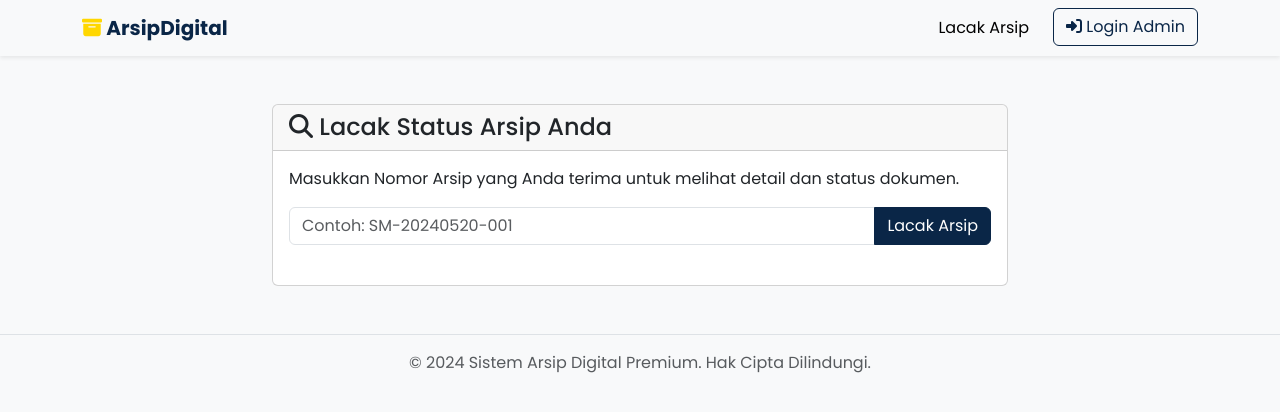
After one commit to mughie77/arsip-smk2, a PHP site: page /lacak_arsip.php in a window 1280 px wide. The commit adds this page. Shown: the top 412 px of the page. Run offline with PHP 8.4, Linux system fonts and the light colour scheme.

Commit message:
Refactor: Lacak Arsip as a New Page
This commit refactors the 'Lacak Arsip' (Archive Tracking) feature from a modal popup to a dedicated page.

Changes include:
- Created a new `lacak_arsip.php` page to host the tracking form and display results.
- Modified `index.php` to remove the modal and update the navigation link to point to the new page.
- Consolidated the backend logic from `core/lacak_arsip_aksi.php` into `lacak_arsip.php` for a more streamlined, single-page implementation.
- Deleted the now-redundant `core/lacak_arsip_aksi.php`.

This change improves user experience by providing a distinct URL for the tracking feature and simplifies the code by removing the previous AJAX-based modal implementation.

```diff
--- /dev/null
+++ b/lacak_arsip.php
@@ -0,0 +1,156 @@
+<!DOCTYPE html>
+<html lang="id">
+<head>
+    <meta charset="UTF-8">
+    <meta name="viewport" content="width=device-width, initial-scale=1.0">
+    <title>Lacak Arsip - Sistem Arsip Digital Premium</title>
+
+    <!-- Bootstrap 5 CSS -->
+    <link href="https://cdn.jsdelivr.net/npm/bootstrap@5.3.3/dist/css/bootstrap.min.css" rel="stylesheet">
+
+    <!-- Font Awesome Icons -->
+    <link rel="stylesheet" href="https://cdnjs.cloudflare.com/ajax/libs/font-awesome/6.4.0/css/all.min.css">
+
+    <!-- Custom CSS -->
+    <link rel="stylesheet" href="assets/css/style.css">
+</head>
+<body>
+
+    <!-- Header / Navbar -->
+    <nav class="navbar navbar-expand-lg navbar-light bg-light sticky-top shadow-sm">
+        <div class="container">
+            <a class="navbar-brand" href="index.php">
+                <i class="fas fa-archive"></i>
+                Arsip<strong>Digital</strong>
+            </a>
+            <button class="navbar-toggler" type="button" data-bs-toggle="collapse" data-bs-target="#navbarNav" aria-controls="navbarNav" aria-expanded="false" aria-label="Toggle navigation">
+                <span class="navbar-toggler-icon"></span>
+            </button>
+            <div class="collapse navbar-collapse" id="navbarNav">
+                <ul class="navbar-nav ms-auto">
+                    <li class="nav-item">
+                        <a class="nav-link active" href="lacak_arsip.php">Lacak Arsip</a>
+                    </li>
+                    <li class="nav-item">
+                        <a class="btn btn-outline-premium ms-lg-3" href="login.php">
+                            <i class="fas fa-sign-in-alt"></i> Login Admin
+                        </a>
+                    </li>
+                </ul>
+            </div>
+        </div>
+    </nav>
+
+    <!-- Main Content -->
+    <main class="container py-5">
+        <div class="row justify-content-center">
+            <div class="col-md-8">
+                <div class="card">
+                    <div class="card-header">
+                        <h4 class="mb-0"><i class="fas fa-search"></i> Lacak Status Arsip Anda</h4>
+                    </div>
+                    <div class="card-body">
+                        <p>Masukkan Nomor Arsip yang Anda terima untuk melihat detail dan status dokumen.</p>
+                        <form action="lacak_arsip.php" method="GET">
+                            <div class="input-group mb-3">
+                                <input type="text" class="form-control" name="nomor_arsip" placeholder="Contoh: SM-20240520-001" required>
+                                <button class="btn btn-primary" type="submit">Lacak Arsip</button>
+                            </div>
+                        </form>
+
+                        <div id="hasilLacak" class="mt-4">
+                            <?php
+                            require_once 'config/koneksi.php';
+
+                            if (isset($_GET['nomor_arsip']) && !empty($_GET['nomor_arsip'])) {
+                                $nomor_arsip = mysqli_real_escape_string($koneksi, $_GET['nomor_arsip']);
+
+                                $sql = "
+                                    (SELECT
+                                        id, nomor_arsip, nomor_surat, perihal, asal_surat AS pihak_terkait, tanggal_diterima AS tanggal, nama_file_pdf, 'Surat Masuk' as jenis
+                                    FROM surat_masuk WHERE nomor_arsip = ?)
+                                    UNION
+                                    (SELECT
+                                        id, nomor_arsip, nomor_surat, perihal, tujuan_surat AS pihak_terkait, tanggal_kirim AS tanggal, nama_file_pdf, 'Surat Keluar' as jenis
+                                    FROM surat_keluar WHERE nomor_arsip = ?)
+                                ";
+
+                                if ($stmt = mysqli_prepare($koneksi, $sql)) {
+                                    mysqli_stmt_bind_param($stmt, "ss", $nomor_arsip, $nomor_arsip);
+                                    mysqli_stmt_execute($stmt);
+                                    $result = mysqli_stmt_get_result($stmt);
+
+                                    if (mysqli_num_rows($result) > 0) {
+                                        $data = mysqli_fetch_assoc($result);
+                                        $file_path = ($data['jenis'] == 'Surat Masuk') ? 'uploads/surat_masuk/' : 'uploads/surat_keluar/';
+                                        $file_url = $file_path . htmlspecialchars($data['nama_file_pdf']);
+                                        $pihak_terkait_label = ($data['jenis'] == 'Surat Masuk') ? 'Asal Surat' : 'Tujuan Surat';
+                            ?>
+                                        <div class="card">
+                                            <div class="card-header bg-success text-white">
+                                                <i class="fas fa-check-circle"></i> Arsip Ditemukan
+                                            </div>
+                                            <div class="card-body">
+                                                <h5 class="card-title"><?php echo htmlspecialchars($data['perihal']); ?></h5>
+                                                <hr>
+                                                <table class="table table-borderless table-sm">
+                                                    <tbody>
+                                                        <tr>
+                                                            <th style="width: 150px;">Nomor Arsip</th>
+                                                            <td>: <?php echo htmlspecialchars($data['nomor_arsip']); ?></td>
+                                                        </tr>
+                                                        <tr>
+                                                            <th>Jenis Arsip</th>
+                                                            <td>: <span class="badge bg-info"><?php echo htmlspecialchars($data['jenis']); ?></span></td>
+                                                        </tr>
+                                                        <tr>
+                                                            <th>Nomor Surat</th>
+                                                            <td>: <?php echo htmlspecialchars($data['nomor_surat']); ?></td>
+                                                        </tr>
+                                                        <tr>
+                                                            <th><?php echo $pihak_terkait_label; ?></th>
+                                                            <td>: <?php echo htmlspecialchars($data['pihak_terkait']); ?></td>
+                                                        </tr>
+                                                        <tr>
+                                                            <th>Tanggal</th>
+                                                            <td>: <?php echo date('d F Y', strtotime($data['tanggal'])); ?></td>
+                                                        </tr>
+                                                    </tbody>
+                                                </table>
+                                                <a href="<?php echo $file_url; ?>" target="_blank" class="btn btn-primary mt-3">
+                                                    <i class="fas fa-file-pdf"></i> Lihat Berkas PDF
+                                                </a>
+                                            </div>
+                                        </div>
+                            <?php
+                                    } else {
+                                        echo '<div class="alert alert-danger"><i class="fas fa-times-circle"></i> Arsip dengan nomor <strong>' . htmlspecialchars($nomor_arsip) . '</strong> tidak ditemukan.</div>';
+                                    }
+                                    mysqli_stmt_close($stmt);
+                                } else {
+                                    echo '<div class="alert alert-danger">Terjadi kesalahan pada sistem.</div>';
+                                }
+                                mysqli_close($koneksi);
+                            }
+                            ?>
+                        </div>
+                    </div>
+                </div>
+            </div>
+        </div>
+    </main>
+
+    <!-- Footer -->
+    <footer class="footer mt-auto py-3 bg-light border-top">
+        <div class="container text-center">
+            <p class="text-muted">&copy; 2024 Sistem Arsip Digital Premium. Hak Cipta Dilindungi.</p>
+        </div>
+    </footer>
+
+    <!-- Bootstrap 5 JS -->
+    <script src="https://cdn.jsdelivr.net/npm/bootstrap@5.3.3/dist/js/bootstrap.bundle.min.js"></script>
+    <!-- jQuery (opsional, jika Anda ingin menambahkan interaktivitas) -->
+    <script src="https://code.jquery.com/jquery-3.7.1.min.js"></script>
+
+</body>
+</html>
```
Also changed, not shown: core/lacak_arsip_aksi.php (deleted, +0 -95 lines), index.php (+1 -61 lines).
